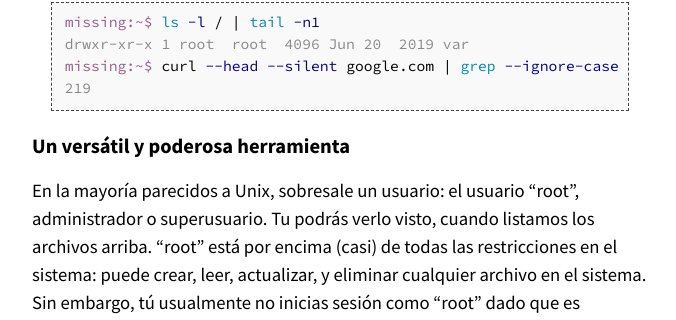
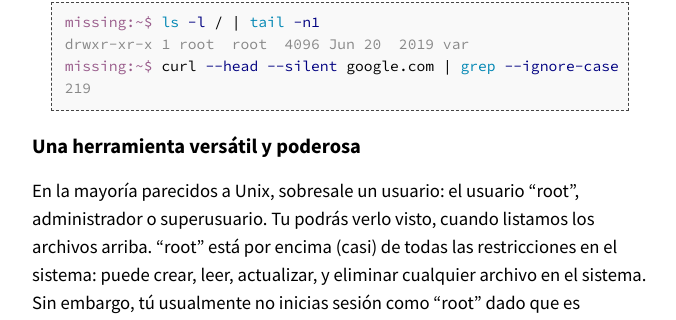
Before and after one commit to missing-semester-esp/missing-semester-esp.github.io, a Jekyll site: the page built from _2020/course-shell-esp.md, in a window 1280 px wide and 900 px high, scrolled down 6544 px. Shown: the part 127-447 px from the top of the window, without its empty margins (300-976 px from the left). Built offline with Jekyll 4.4.1, drawn with Linux system fonts in a browser that asks for light colours.

Commit message:
Update _2020/course-shell-esp.md
Co-authored-by: Matias Garcia Isaia <mgarciaisaia+github@gmail.com>

````diff
--- a/_2020/course-shell-esp.md
+++ b/_2020/course-shell-esp.md
@@ -262,7 +262,7 @@ missing:~$ curl --head --silent google.com | grep --ignore-case content-length |
 219
 ```
 
-## Un versátil y poderosa herramienta
+## Una herramienta versátil y poderosa
 
 En la mayoría parecidos a Unix, sobresale un usuario: el usuario "root", administrador o superusuario.
 Tu podrás verlo visto, cuando listamos los archivos arriba. "root" está por encima (casi) de todas las restricciones
````
